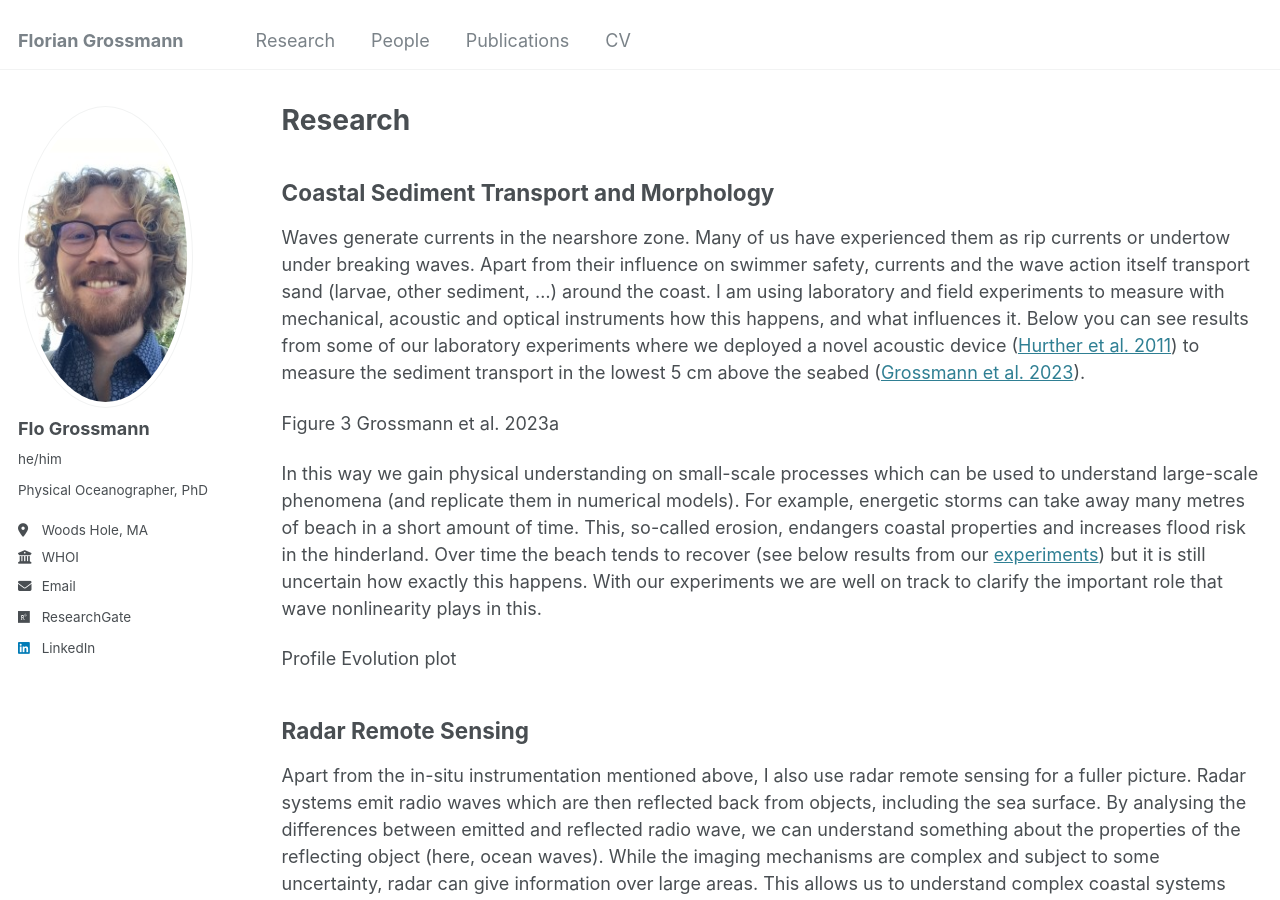
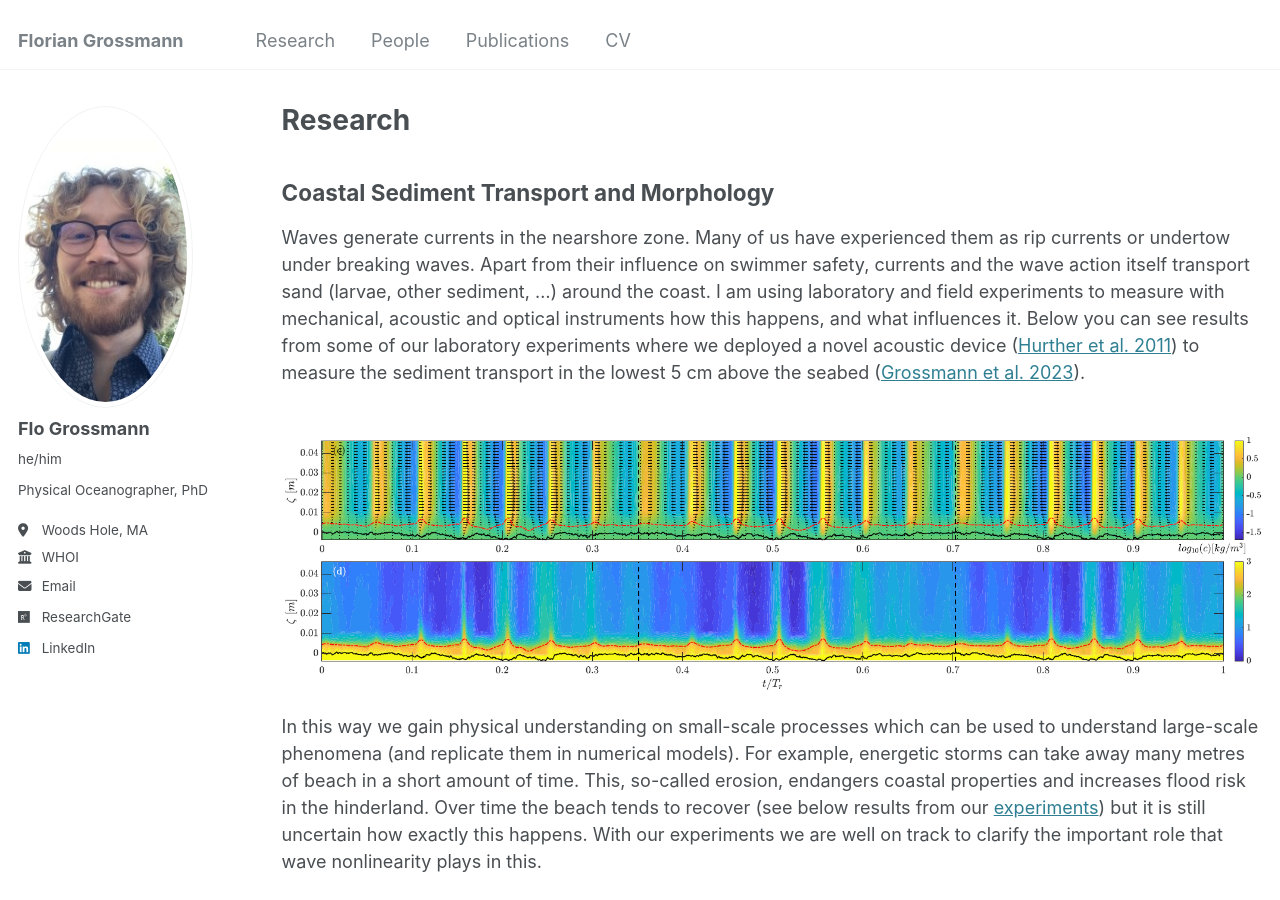
Before and after one commit to FlorianGrossmann/FlorianGrossmann.github.io, a Jekyll site: the page built from _pages/research.md, in a window 1280 px wide and 900 px high. Built offline with Jekyll 4.4.1, drawn with Linux system fonts in a browser that asks for light colours.

Commit message:
Update research.md

```diff
--- a/_pages/research.md
+++ b/_pages/research.md
@@ -12,11 +12,11 @@ Coastal Sediment Transport and Morphology
 ------
 Waves generate currents in the nearshore zone. Many of us have experienced them as rip currents or undertow under breaking waves. Apart from their influence on swimmer safety, currents and the wave action itself transport sand (larvae, other sediment, ...) around the coast. I am using laboratory and field experiments to measure with mechanical, acoustic and optical instruments how this happens, and what influences it. Below you can see results from some of our laboratory experiments where we deployed a novel acoustic device ([Hurther et al. 2011](http://dx.doi.org/10.1016/j.coastaleng.2011.01.006)) to measure the sediment transport in the lowest 5 cm above the seabed ([Grossmann et al. 2023](https://doi.org/10.1029/2022JC018998)).
 
-Figure 3 Grossmann et al. 2023a
+<br/><img src='/images/grossmann2023a.png'>
 
 In this way we gain physical understanding on small-scale processes which can be used to understand large-scale phenomena (and replicate them in numerical models). For example, energetic storms can take away many metres of beach in a short amount of time. This, so-called erosion, endangers coastal properties and increases flood risk in the hinderland. Over time the beach tends to recover (see below results from our [experiments](https://doi.org/10.1016/j.coastaleng.2024.104561)) but it is still uncertain how exactly this happens. With our experiments we are well on track to clarify the important role that wave nonlinearity plays in this.
 
-Profile Evolution plot
+<br/><img src='/images/grossmann2024.png'>
 
 Radar Remote Sensing
 ------
```
